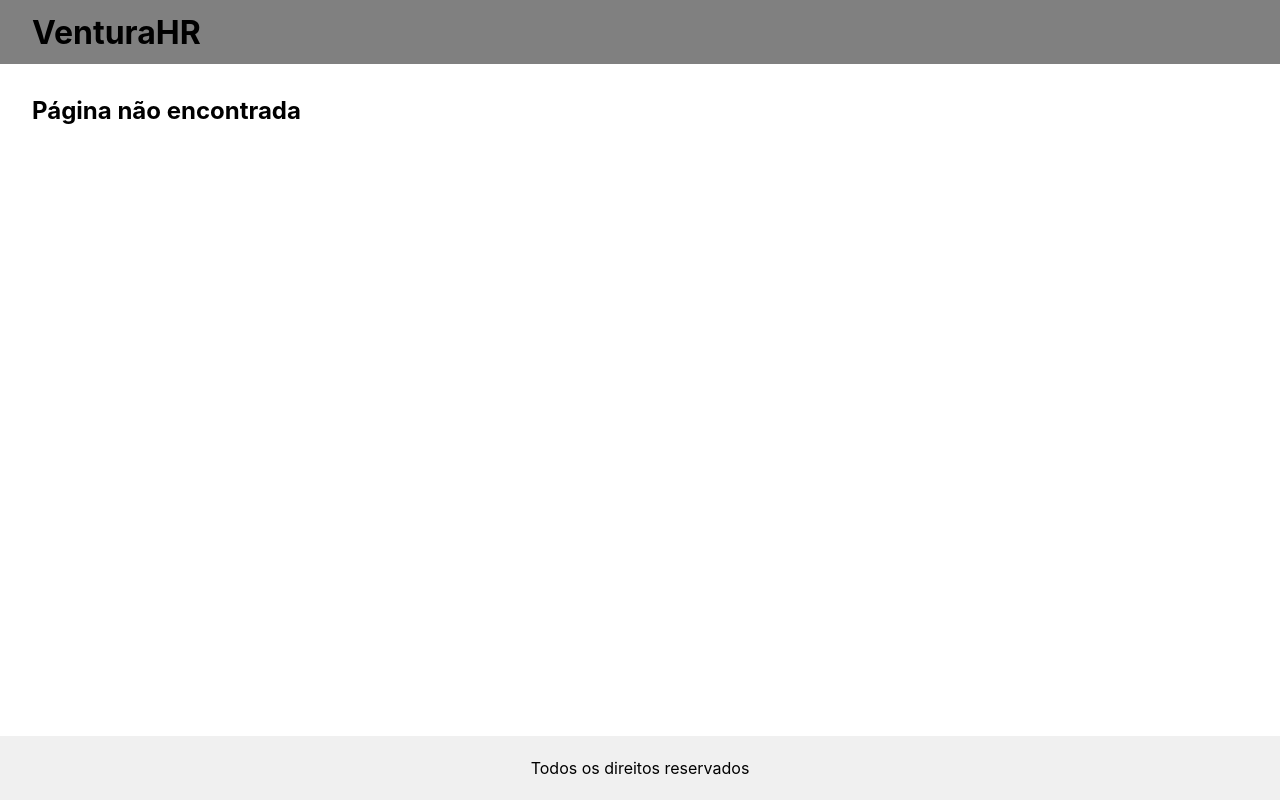
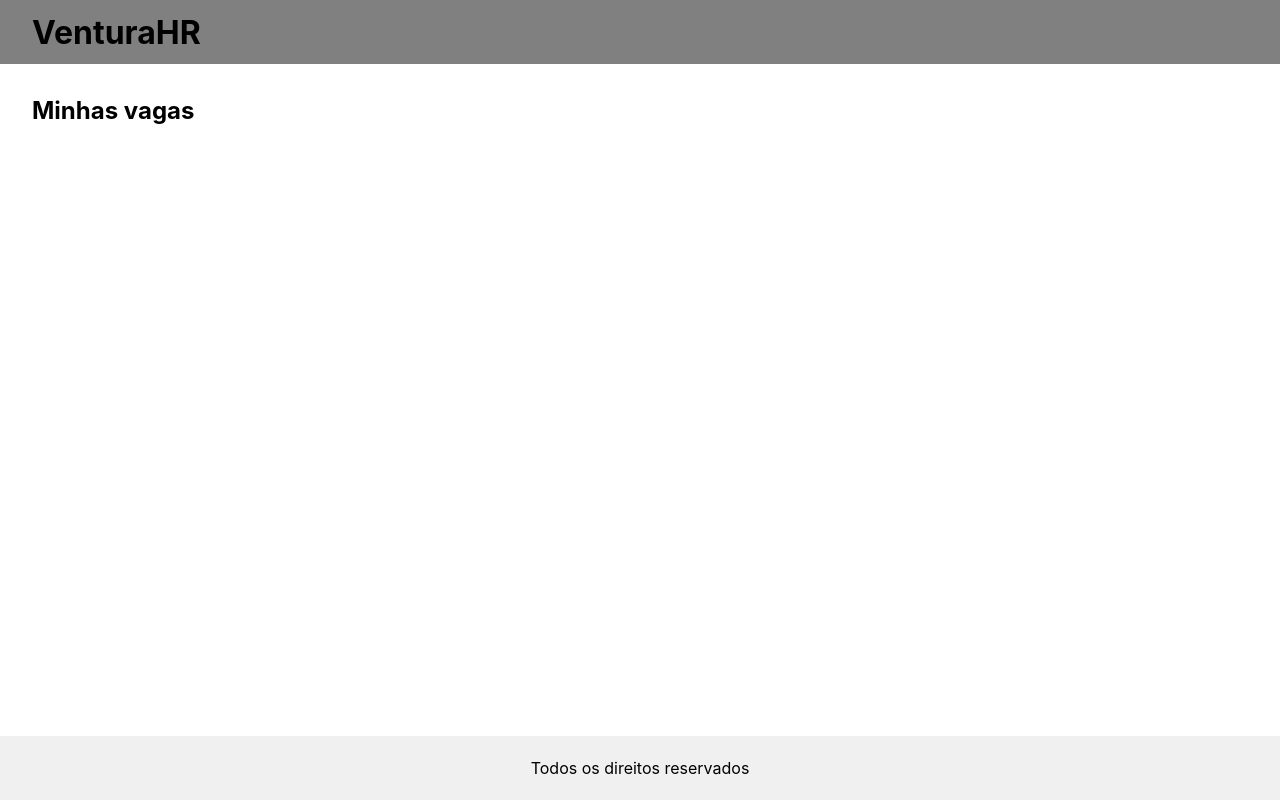
Before and after one commit to luizamendes/VenturaHR-client, a React (Create React App) app: page /minhas-vagas in a window 1280 px wide. Built offline with nearby package versions, Linux system fonts and the light colour scheme; no server answers.

Commit message:
Creating files and routes for company jobs

```diff
--- a/src/App.js
+++ b/src/App.js
@@ -1,18 +1,19 @@
-import React from "react";
-import { BrowserRouter, Switch, Route } from "react-router-dom";
-import { ToastContainer } from "react-toastify";
-import "react-toastify/dist/ReactToastify.css";
-import { Footer } from "./components/Footer";
-import { Header } from "./components/Header";
-import { Main } from "./components/Main";
-import StoreProvider from "./store";
-import "./App.scss";
+import React from 'react';
+import { BrowserRouter, Switch, Route } from 'react-router-dom';
+import { ToastContainer } from 'react-toastify';
+import 'react-toastify/dist/ReactToastify.css';
+import { Footer } from './components/Footer';
+import { Header } from './components/Header';
+import { Main } from './components/Main';
+import StoreProvider from './store';
+import './App.scss';
 
-import { Dashboard } from "./pages/Dashboard";
-import { Home } from "./pages/Home";
-import { Register } from "./pages/Register";
-import { CreateJob } from "./pages/CreateJob";
-import { NotFound } from "./pages/NotFound";
+import { Dashboard } from './pages/Dashboard';
+import { Home } from './pages/Home';
+import { Register } from './pages/Register';
+import { CreateJob } from './pages/CreateJob';
+import { NotFound } from './pages/NotFound';
+import { PublishedJobs } from './pages/PublishedJobs';
 
 function App() {
   return (
@@ -26,6 +27,7 @@ function App() {
               <Route exact path="/registro" component={Register} />
               <Route exact path="/dashboard" component={Dashboard} />
               <Route exact path="/cadastrar-vaga" component={CreateJob} />
+              <Route exact path="/minhas-vagas" component={PublishedJobs} />
               <Route path="*" component={NotFound} />
             </Switch>
           </Main>
--- a/src/pages/Dashboard/Dashboard.js
+++ b/src/pages/Dashboard/Dashboard.js
@@ -29,9 +29,9 @@ export const Dashboard = () => {
       <div className="content-row">
         <Cardbox title="Suas vagas">
           {jobs.slice(0, 3).map((job) => (
-            <p>{job.job}</p>
+            <p key={job.id}>{job.name}</p>
           ))}
-          <Link>Ver todas</Link>
+          <Link to="/minhas-vagas">Ver todas</Link>
         </Cardbox>
         <Cardbox title="Mensagens do sistema">
           <p>Não há mensagens do sistema</p>
--- /dev/null
+++ b/src/pages/PublishedJobs/PublishedJobs.js
@@ -0,0 +1,11 @@
+import React from 'react';
+import { PageTitle } from '../../components/PageTitle';
+import './index.scss';
+
+export const PublishedJobs = () => {
+  return (
+    <>
+      <PageTitle title="Minhas vagas" />
+    </>
+  );
+};
--- /dev/null
+++ b/src/pages/PublishedJobs/index.js
@@ -0,0 +1 @@
+export * from './PublishedJobs';
```
Also changed, not shown: src/pages/PublishedJobs/index.scss (added).
